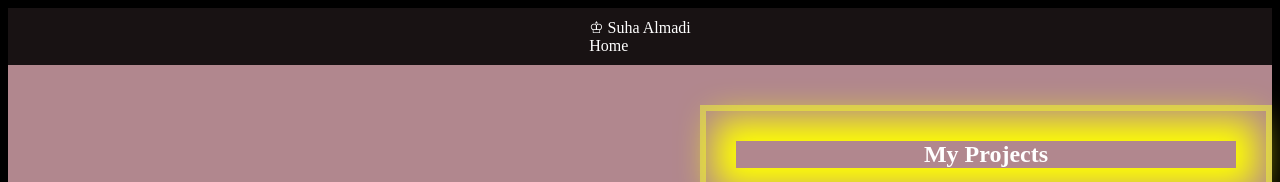
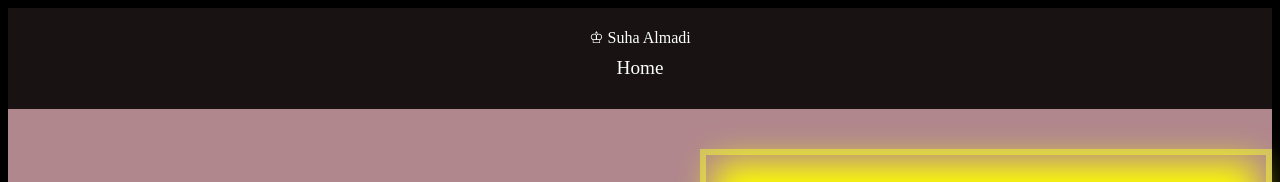
Before and after one commit to suhaalmadi93-design/Projects, a plain HTML site: page index.html in a window 1280 px wide. Shown: the top 182 px of the page. Drawn offline with Linux system fonts and the light colour scheme.

Commit message:
Refactor CSS styles for improved structure and clarity

```diff
--- a/assate/css/index.css
+++ b/assate/css/index.css
@@ -23,10 +23,26 @@
     display: flex;
     flex-direction: row;
     justify-content: center;
+    justify-content: center;
 
     color: var(--colorwhite);
     background-color: rgba(0, 0, 0, 0.861);
     padding: 10px;
+}
+.top {
+    padding: 10px;
+    display: flex;
+    flex-direction: column;
+    align-items: center;
+}
+span a {
+    font-size: larger;
+    padding: 10px;
+
+}
+span a:hover {
+    background-color: rgb(177, 135, 142);
+    border-radius: 50%;
 
 }
 #projects {
@@ -141,4 +157,5 @@ h2 {
     50% { box-shadow: 0 0 40px 25px yellow; }
     100% { box-shadow: 0 0 20px 10px yellow; }
 }
+
 }
```
